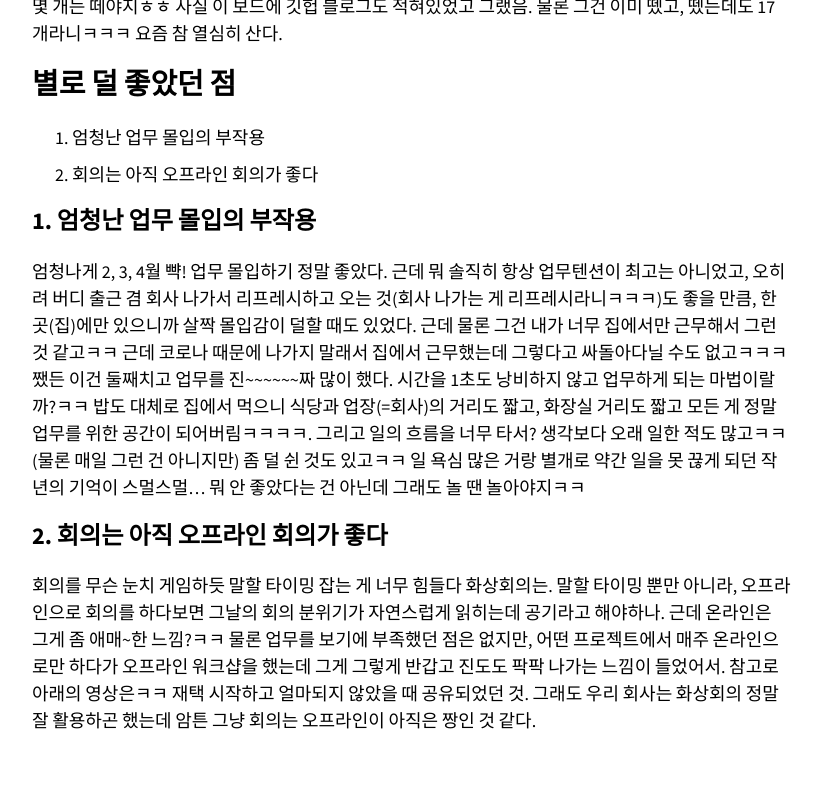
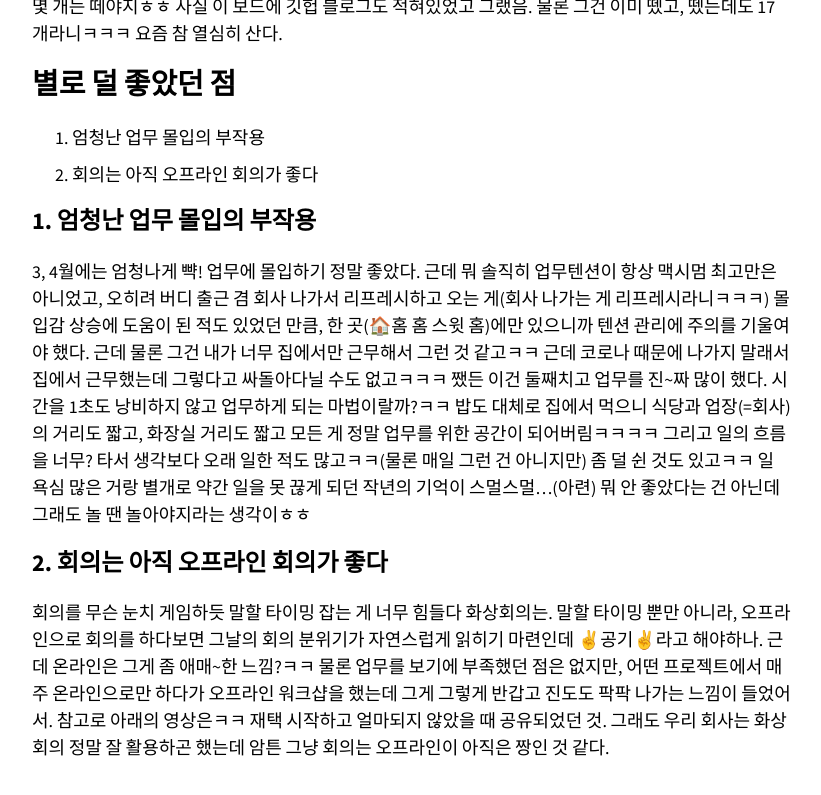
Before and after one commit to ssammykim/ssammykim.github.io, a Jekyll site: the page built from _posts/2020-05-09-last-work-from-home.md, in a window 1280 px wide and 900 px high, scrolled down 1596 px, cut to the strip 0-797 px from the top of the window. Shown: the whole strip, without its empty margins (343-1164 px from the left). Built offline with Jekyll 4.4.1, drawn with Linux system fonts in a browser that asks for light colours; nearby versions of some CDN libraries; some web fonts are replaced; comment, search, counter and statistics services are not loaded.

Commit message:
Update 2020-05-09-last-work-from-home.md

```diff
--- a/_posts/2020-05-09-last-work-from-home.md
+++ b/_posts/2020-05-09-last-work-from-home.md
@@ -19,6 +19,7 @@ excerpt_separator: "<!--more-->"
 2. 엄청난?! 업무 몰입 및 생산성
 3. My Message Board
 
+
 ## 1. 3초컷 출퇴근 시간
 본디 나의 출근길은 멀고도 험?해서...ㅋ 사실 출근만 해도 살이 빠질 것 같은 착각까지 들지만... 물론 그것은 착각일뿐 즌~혀 상관없음ㅋㅋ 쨌든 통근시간이 그냥 침대에서 책상 앞에 앉는 3초 정도로 압축되니까 시간, 체력, 교통비 모든 것을 아낄 수 있었다. 아마 재택이 풀리면 이게 제일 그립겠지...(trr)
 
@@ -28,15 +29,17 @@ excerpt_separator: "<!--more-->"
 ## 3. My Message Board
 이름이 좀 거창한데, 그냥 간단히 포스팃 모음집이다. 팀원과 회의를 해도 개인 업무를 봐도 업무 공간이 변하지 않으니까, 일하면서 떠오른 아이디어나 갑자기 생겨나는 해야할 일들을 한 곳에 쉽게 금방 적어둘 수 있었다. 이런 건 왠지 노션이나 에버노트나 트렐로, 하나못해 맥북의 스티커 메모로도 잘 관리할 수 있지 않냐... 생각할 수 있는데 이게 은근히 그런 툴을 켜는 수고로움이 있어서, 안 켜고 그냥 생각난 곳에 적게 되는 바람에 중구난방으로 흩어지기 쉽상이다. 하지만 집에서는 책상에 포스트잇을 항상 오른쪽 한 켠에 볼펜 하나와 함께 구비해두고, 갑자기 뭔가가 생각나면, *SSG* 적어서 *SSG* 책상 왼쪽 벽면에 붙이기만 하면 되니까 동선도 짧고, 이런 건 또 아날로그에 익숙한 나에겐 이렇게 편할 수가 없었달까. 라벨링까지는 못했지만 지금 보드를 둘러보며 느낀 건, 업무용, 개인용 뒤죽박죽 섞여있긴 한데ㅋㅋ 아이디어, 깨달은 것들, 해야할 일, 다짐(?) 등등 그냥 사라져버릴 수 있었던 것들을 잘 모아둔 것 같아서 뿌듯하다. (잊지 않고 하겠다는 의지같아보임ㅎ) 지금은 17개 정도 붙어있는데(아니 17개?🤷‍♀️ 다 할 거지?ㅋㅋㅋㅋㅋ) 회고하고 나서 몇 개는 떼야지ㅎㅎ 사실 이 보드에 깃헙 블로그도 적혀있었고 그랬음. 물론 그건 이미 뗐고, 뗐는데도 17개라니ㅋㅋㅋ 요즘 참 열심히 산다.
 
+
 # 별로 덜 좋았던 점
 1. 엄청난 업무 몰입의 부작용
 2. 회의는 아직 오프라인 회의가 좋다
 
+
 ## 1. 엄청난 업무 몰입의 부작용
-엄청나게 2, 3, 4월 뺙! 업무 몰입하기 정말 좋았다. 근데 뭐 솔직히 항상 업무텐션이 최고는 아니었고, 오히려 버디 출근 겸 회사 나가서 리프레시하고 오는 것(회사 나가는 게 리프레시라니ㅋㅋㅋ)도 좋을 만큼, 한 곳(집)에만 있으니까 살짝 몰입감이 덜할 때도 있었다. 근데 물론 그건 내가 너무 집에서만 근무해서 그런 것 같고ㅋㅋ 근데 코로나 때문에 나가지 말래서 집에서 근무했는데 그렇다고 싸돌아다닐 수도 없고ㅋㅋㅋ 쨌든 이건 둘째치고 업무를 진~~~~~~짜 많이 했다. 시간을 1초도 낭비하지 않고 업무하게 되는 마법이랄까?ㅋㅋ 밥도 대체로 집에서 먹으니 식당과 업장(=회사)의 거리도 짧고, 화장실 거리도 짧고 모든 게 정말 업무를 위한 공간이 되어버림ㅋㅋㅋㅋ. 그리고 일의 흐름을 너무 타서? 생각보다 오래 일한 적도 많고ㅋㅋ(물론 매일 그런 건 아니지만) 좀 덜 쉰 것도 있고ㅋㅋ 일 욕심 많은 거랑 별개로 약간 일을 못 끊게 되던 작년의 기억이 스멀스멀... 뭐 안 좋았다는 건 아닌데 그래도 놀 땐 놀아야지ㅋㅋ
+3, 4월에는 엄청나게 뺙! 업무에 몰입하기 정말 좋았다. 근데 뭐 솔직히 업무텐션이 항상 맥시멈 최고만은 아니었고, 오히려 버디 출근 겸 회사 나가서 리프레시하고 오는 게(회사 나가는 게 리프레시라니ㅋㅋㅋ) 몰입감 상승에 도움이 된 적도 있었던 만큼, 한 곳(🏠홈 홈 스윗 홈)에만 있으니까 텐션 관리에 주의를 기울여야 했다. 근데 물론 그건 내가 너무 집에서만 근무해서 그런 것 같고ㅋㅋ 근데 코로나 때문에 나가지 말래서 집에서 근무했는데 그렇다고 싸돌아다닐 수도 없고ㅋㅋㅋ 쨌든 이건 둘째치고 업무를 진~짜 많이 했다. 시간을 1초도 낭비하지 않고 업무하게 되는 마법이랄까?ㅋㅋ 밥도 대체로 집에서 먹으니 식당과 업장(=회사)의 거리도 짧고, 화장실 거리도 짧고 모든 게 정말 업무를 위한 공간이 되어버림ㅋㅋㅋㅋ 그리고 일의 흐름을 너무? 타서 생각보다 오래 일한 적도 많고ㅋㅋ(물론 매일 그런 건 아니지만) 좀 덜 쉰 것도 있고ㅋㅋ 일 욕심 많은 거랑 별개로 약간 일을 못 끊게 되던 작년의 기억이 스멀스멀...(아련) 뭐 안 좋았다는 건 아닌데 그래도 놀 땐 놀아야지라는 생각이ㅎㅎ
 
 ## 2. 회의는 아직 오프라인 회의가 좋다
-회의를 무슨 눈치 게임하듯 말할 타이밍 잡는 게 너무 힘들다 화상회의는. 말할 타이밍 뿐만 아니라, 오프라인으로 회의를 하다보면 그날의 회의 분위기가 자연스럽게 읽히는데 공기라고 해야하나. 근데 온라인은 그게 좀 애매~한 느낌?ㅋㅋ 물론 업무를 보기에 부족했던 점은 없지만, 어떤 프로젝트에서 매주 온라인으로만 하다가 오프라인 워크샵을 했는데 그게 그렇게 반갑고 진도도 팍팍 나가는 느낌이 들었어서. 참고로 아래의 영상은ㅋㅋ 재택 시작하고 얼마되지 않았을 때 공유되었던 것. 그래도 우리 회사는 화상회의 정말 잘 활용하곤 했는데 암튼 그냥 회의는 오프라인이 아직은 짱인 것 같다.
+회의를 무슨 눈치 게임하듯 말할 타이밍 잡는 게 너무 힘들다 화상회의는. 말할 타이밍 뿐만 아니라, 오프라인으로 회의를 하다보면 그날의 회의 분위기가 자연스럽게 읽히기 마련인데 ✌️공기✌️라고 해야하나. 근데 온라인은 그게 좀 애매~한 느낌?ㅋㅋ 물론 업무를 보기에 부족했던 점은 없지만, 어떤 프로젝트에서 매주 온라인으로만 하다가 오프라인 워크샵을 했는데 그게 그렇게 반갑고 진도도 팍팍 나가는 느낌이 들었어서. 참고로 아래의 영상은ㅋㅋ 재택 시작하고 얼마되지 않았을 때 공유되었던 것. 그래도 우리 회사는 화상회의 정말 잘 활용하곤 했는데 암튼 그냥 회의는 오프라인이 아직은 짱인 것 같다.
 
 <br>
 <style>.embed-container { position: relative; padding-bottom: 56.25%; height: 0; overflow: hidden; max-width: 100%; } .embed-container iframe, .embed-container object, .embed-container embed { position: absolute; top: 0; left: 0; width: 100%; height: 100%; }</style><div class='embed-container'><iframe src='https://www.youtube.com/embed/DYu_bGbZiiQ' frameborder='0' allowfullscreen></iframe></div>
```
